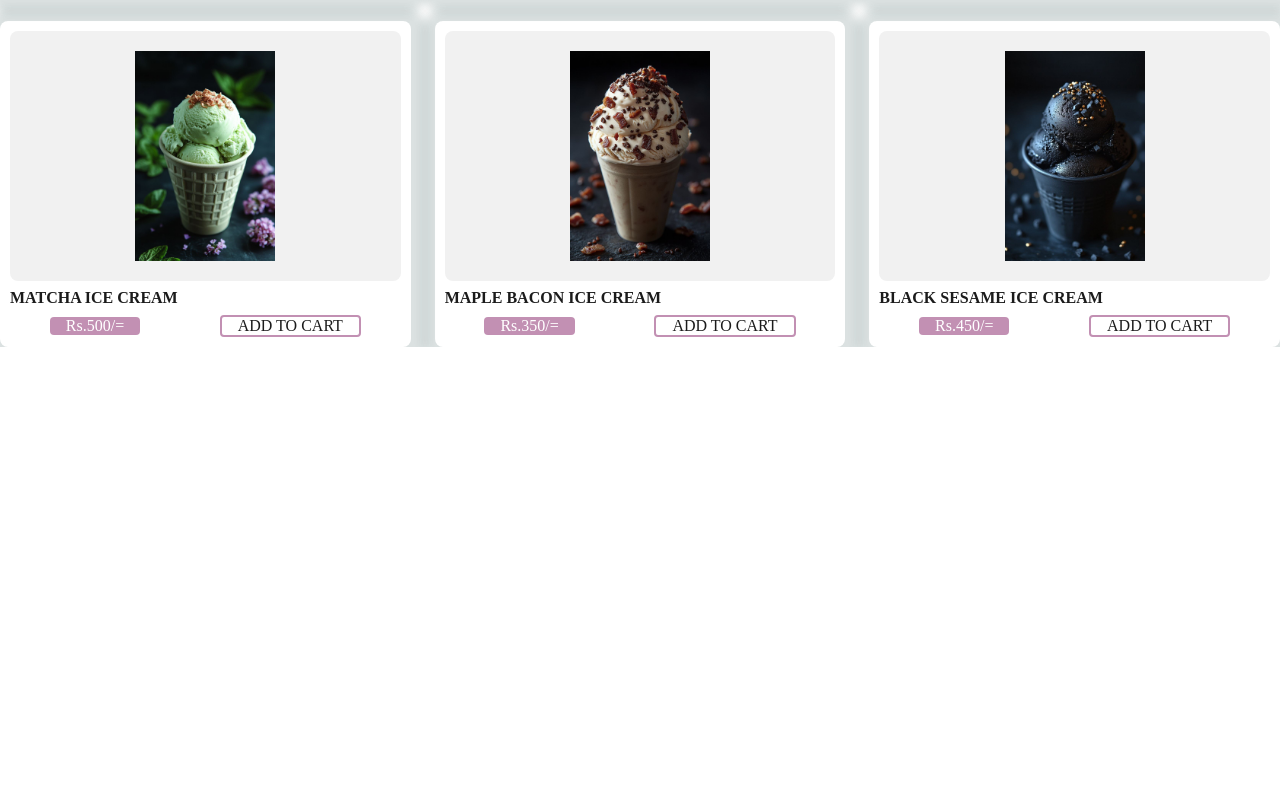
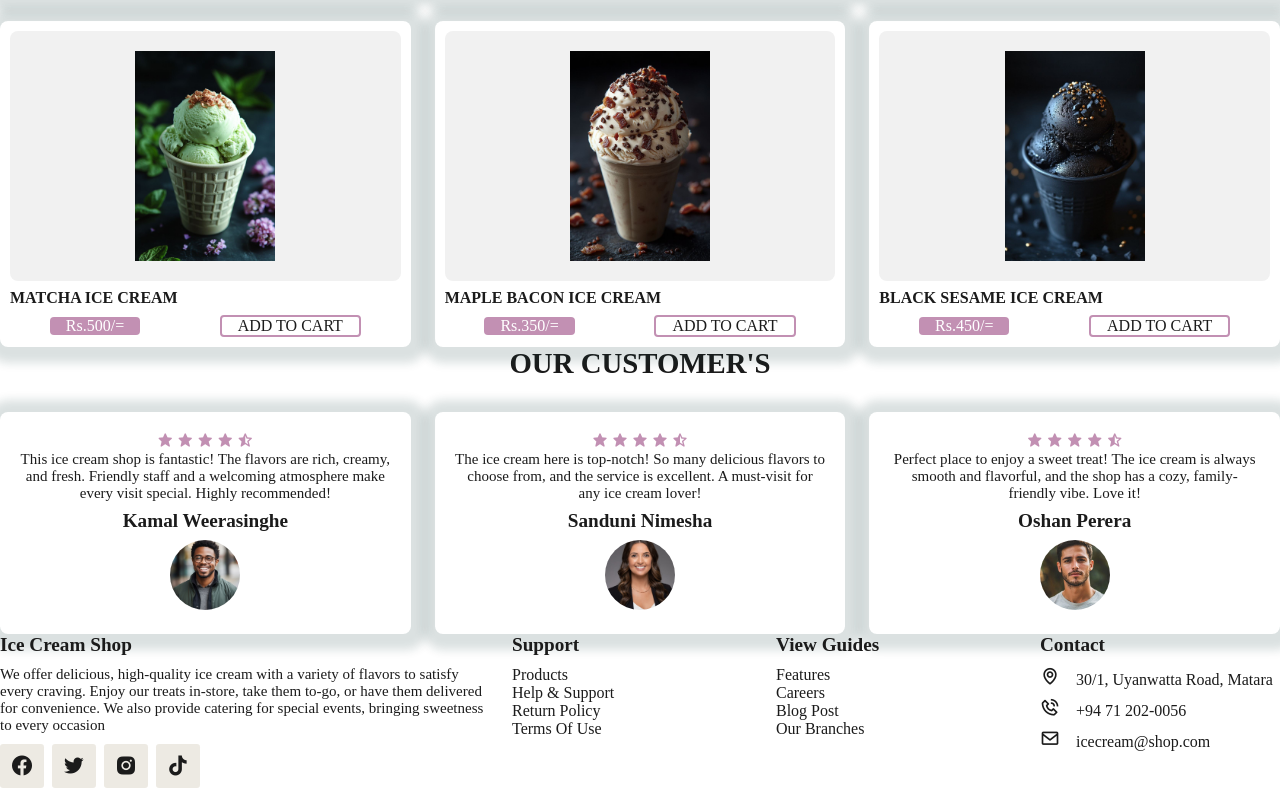
Before and after one commit to Kaveesha-Ramasinghe/Ice-Cream-Shop, a plain HTML site: page index.html in a window 1280 px wide. Shown: the part 1660-2448 px from the top of the page. Before the commit the page ends 2007 px from the top, so only its background shows below. Drawn offline with nearby package versions, Linux system fonts and the light colour scheme.

Commit message:
Add Customers Page

```diff
--- a/index.html
+++ b/index.html
@@ -129,6 +129,92 @@
                 </div>
             </div>
         </section>
+        <!--Customers-->
+        <section class="customers" id="customers">
+            <div class="heading">
+                <h2>Our Customer's</h2>
+            </div>
+            <!--Customer Container-->
+            <div class="customer-container">
+                <div class="box">
+                    <div class="stars">
+                        <i class='bx bxs-star' ></i>
+                        <i class='bx bxs-star' ></i>
+                        <i class='bx bxs-star' ></i>
+                        <i class='bx bxs-star' ></i>
+                        <i class='bx bxs-star-half' ></i>
+                    </div>
+                    <p>This ice cream shop is fantastic! The flavors are rich, creamy, and fresh. Friendly staff and a welcoming atmosphere make every visit special. Highly recommended!
+                    </p>
+                    <h2>Kamal Weerasinghe</h2>
+                    <img src="img/photo10.jpg" alt="">
+                </div>
+
+                <div class="box">
+                    <div class="stars">
+                        <i class='bx bxs-star' ></i>
+                        <i class='bx bxs-star' ></i>
+                        <i class='bx bxs-star' ></i>
+                        <i class='bx bxs-star' ></i>
+                        <i class='bx bxs-star-half' ></i>
+                    </div>
+                    <p>The ice cream here is top-notch! So many delicious flavors to choose from, and the service is excellent. A must-visit for any ice cream lover!
+                    </p>
+                    <h2>Sanduni Nimesha</h2>
+                    <img src="img/photo11.jpg" alt="">
+                </div>
+
+                <div class="box">
+                    <div class="stars">
+                        <i class='bx bxs-star' ></i>
+                        <i class='bx bxs-star' ></i>
+                        <i class='bx bxs-star' ></i>
+                        <i class='bx bxs-star' ></i>
+                        <i class='bx bxs-star-half' ></i>
+                    </div>
+                    <p>Perfect place to enjoy a sweet treat! The ice cream is always smooth and flavorful, and the shop has a cozy, family-friendly vibe. Love it!
+                    </p>
+                    <h2>Oshan Perera</h2>
+                    <img src="img/photo12.jpg" alt="">
+                </div>
+            </div>
+        </section>
+        <!--Footer Section-->
+        <section class="footer">
+            <div class="footer-box">
+                <h3>Ice Cream Shop</h3>
+                <p>We offer delicious, high-quality ice cream with a variety of flavors to satisfy every craving. Enjoy our treats in-store, take them to-go, or have them delivered for convenience. We also provide catering for special events, bringing sweetness to every occasion
+                </p>
+                <div class="social">
+                    <a href="#"><i class='bx bxl-facebook-circle'></i></a>
+                    <a href="#"><i class='bx bxl-twitter' ></i></a>
+                    <a href="#"><i class='bx bxl-instagram-alt' ></i></a>
+                    <a href="#"><i class='bx bxl-tiktok' ></i></a>
+                </div>
+            </div>
+            <div class="footer-box">
+                <h3>Support</h3>
+                <li><a href="#">Products</a></li>
+                <li><a href="#">Help & Support</a></li>
+                <li><a href="#">Return Policy</a></li>
+                <li><a href="#">Terms Of Use</a></li>
+            </div>
+            <div class="footer-box">
+                <h3>View Guides</h3>
+                <li><a href="#">Features</a></li>
+                <li><a href="#">Careers</a></li>
+                <li><a href="#">Blog Post</a></li>
+                <li><a href="#">Our Branches</a></li>
+            </div>
+            <div class="footer-box">
+                <h3>Contact</h3>
+                <div class="contact">
+                    <span><i class='bx bx-map' ></i>30/1, Uyanwatta Road, Matara</span>
+                    <span><i class='bx bx-phone-call'></i>+94 71 202-0056</span>
+                    <span><i class='bx bx-envelope' ></i>icecream@shop.com</span>
+                </div>
+            </div>
+        </section>
 
         <script src="script.js"></script>
     </body>
--- a/style.css
+++ b/style.css
@@ -32,7 +32,7 @@ header{
     justify-content: space-between;
     align-items: center;
     border: 1px solid black;
-    padding: 5px 100px;
+    padding: 18px 100px;
     background: var(--text-color);
     transition: 0.5s linear;
 }
@@ -244,3 +244,86 @@ button:hover{
     color: var(--bg-color);
     transition: 1s all linear;
 }
+.customer-container{
+    display: grid;
+    grid-template-columns: repeat(auto-fit,minmax(280px,auto));
+    gap: 1.5rem;
+    margin-top: 2rem;
+}
+.customer-container .box{
+    padding: 20px;
+    box-shadow: var(--box-shadow);
+    border-radius: 0.5rem;
+    text-align: center;
+}
+.customer-container .box p{
+    font-size: 0.938rem;
+}
+.customer-container .box h2{
+    font-size: 1.2rem;
+    font-weight: 600;
+    margin: 0.5rem 0 0.5rem;
+}
+.customer-container .box img{
+    width: 70px;
+    height: 70px;
+    border-radius: 50%;
+    object-fit: cover;
+}
+.stars .bx{
+    color: var(--main-color);
+}
+.customer-container .box:hover{
+    background-color: var(--secondary-color);
+    transform: scale(105%);
+    transition: 1s all linear;
+}
+.footer{
+    display: grid;
+    grid-template-columns: repeat(auto-fit,minmax(240px,auto));
+    gap: 1.5rem;
+}
+.footer-box h3{
+    font-size: 1.2rem;
+    font-weight: 600;
+    margin-bottom: 10px;
+}
+.footer-box p{
+    font-size: 0.938rem;
+    margin-bottom: 10px;
+}
+.social{
+    display: flex;
+    align-items: center;
+    column-gap: 0.5rem;
+}
+.social a .bx{
+    font-size: 24px;
+    color: var(--text-color);
+    padding: 10px;
+    background: var(--secondary-color);
+    border-radius: 0.2rem;
+}
+.social a .bx:hover{
+    background: var(--main-color);
+    color: var(--bg-color);
+}
+.footer-box li a{
+    color: var(--text-color);
+}
+.footer-box li a:hover{
+    color: var(--main-color);
+}
+.contact{
+    display: flex;
+    flex-direction: column;
+    row-gap: 0.5rem;
+}
+contact span{
+    display: flex;
+    align-items: center;
+}
+.contact i{
+    font-size: 20px;
+    margin-right: 1rem;
+}
```
Also changed, not shown: img/photo10.jpg (added), img/photo11.jpg (added), img/photo12.jpg (added).
